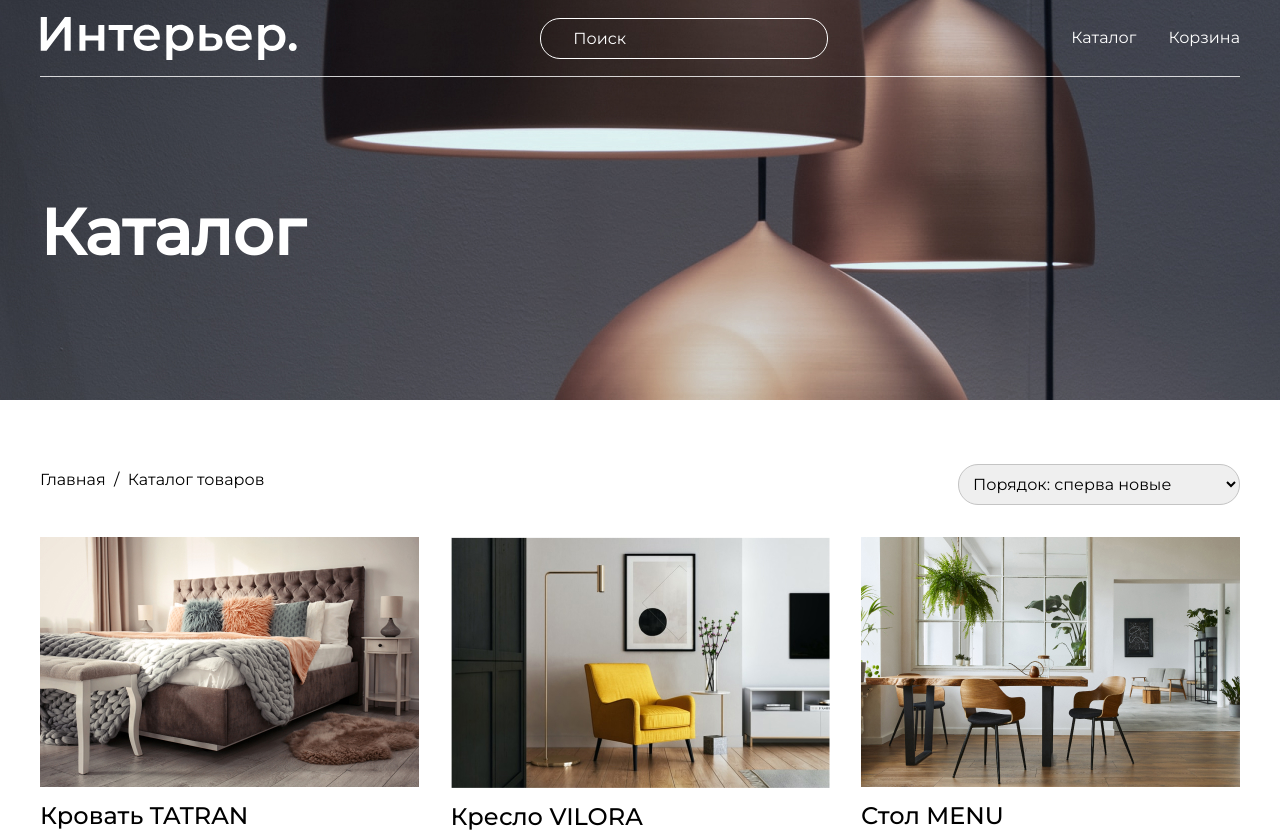
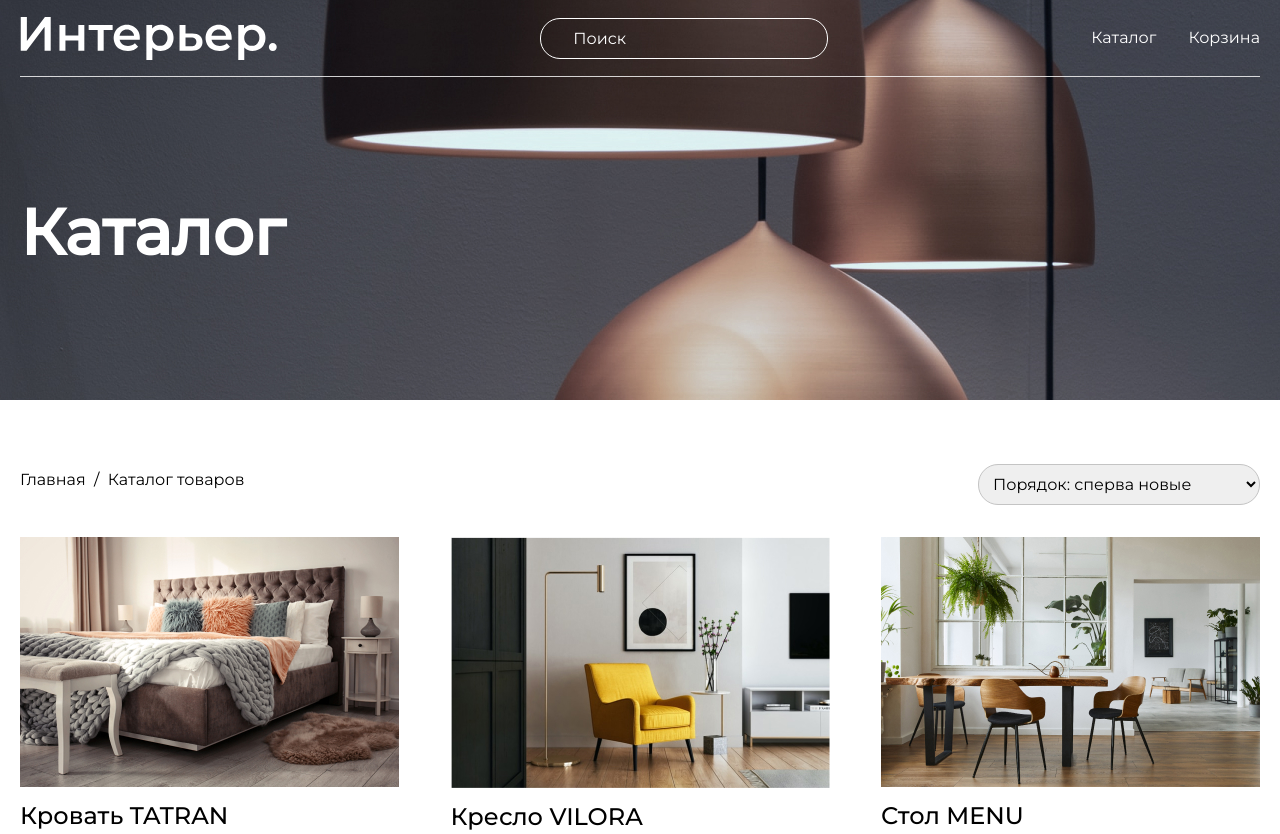
Before and after one commit to LazarevEV/SkyPro-Frontend-Course, a plain HTML site: page catalog.html in a window 1280 px wide. Shown: the top 834 px of the page. Drawn offline with Linux system fonts and the light colour scheme.

Commit message:
Task 7: fEEDBACK fIX

```diff
--- a/css/main.css
+++ b/css/main.css
@@ -11,8 +11,8 @@ body{
 section {
     /* padding-left: 120px;
     padding-right: 120px; */
-    padding-left: calc(50% - 600px);
-    padding-right: calc(50% - 600px);
+    padding-left: calc(50% - 620px);
+    padding-right: calc(50% - 620px);
 }
 
 main {
@@ -27,8 +27,8 @@ footer {
     justify-content: space-between;
     /* padding-left: 120px;
     padding-right: 120px; */
-    padding-left: calc(50% - 600px);
-    padding-right: calc(50% - 600px);
+    padding-left: calc(50% - 620px);
+    padding-right: calc(50% - 620px);
     padding-top: 32px;
     padding-bottom: 32px;
 }
@@ -41,8 +41,8 @@ input:focus{
     /* padding-top: 16px; */
     /* margin-left: 120px;
     margin-right: 120px; */
-    margin-left: calc(50% - 600px);
-    margin-right: calc(50% - 600px);
+    margin-left: calc(50% - 620px);
+    margin-right: calc(50% - 620px);
 
     display: flex;
     justify-content: space-between;
```
